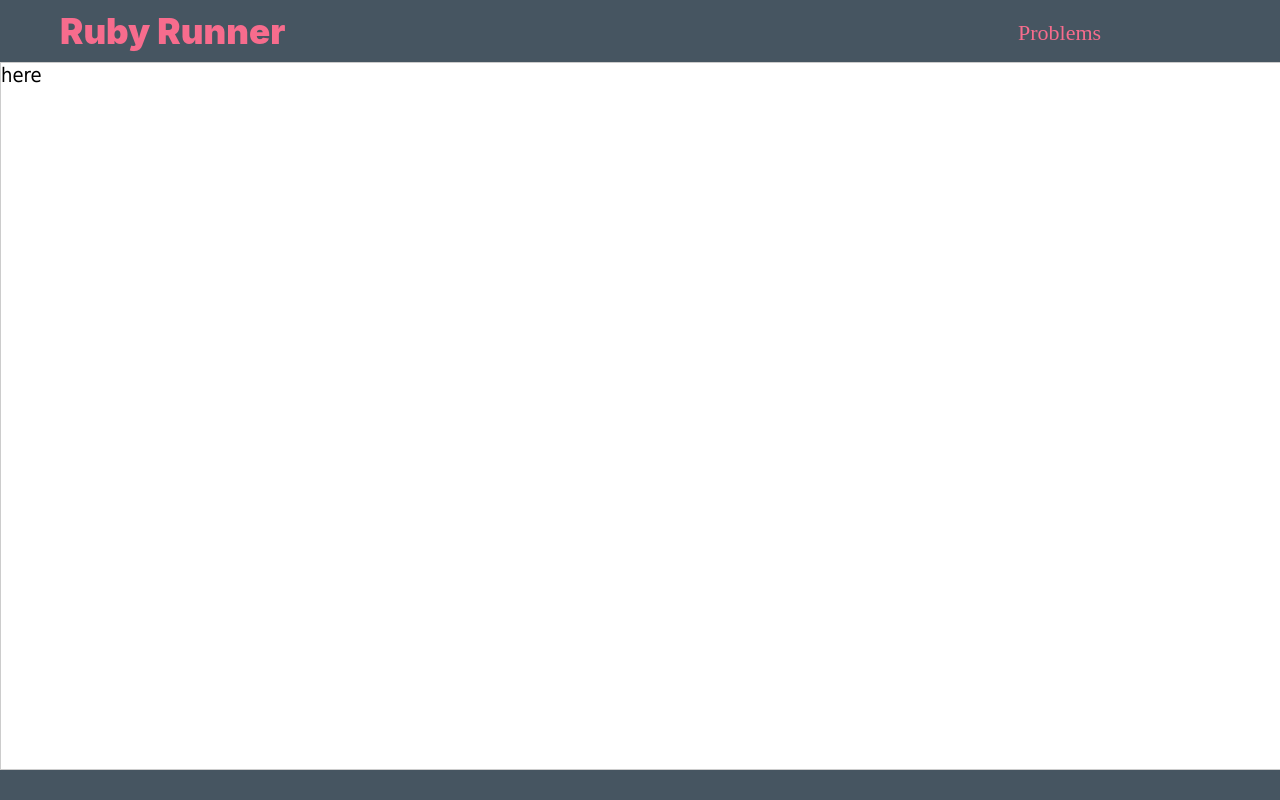
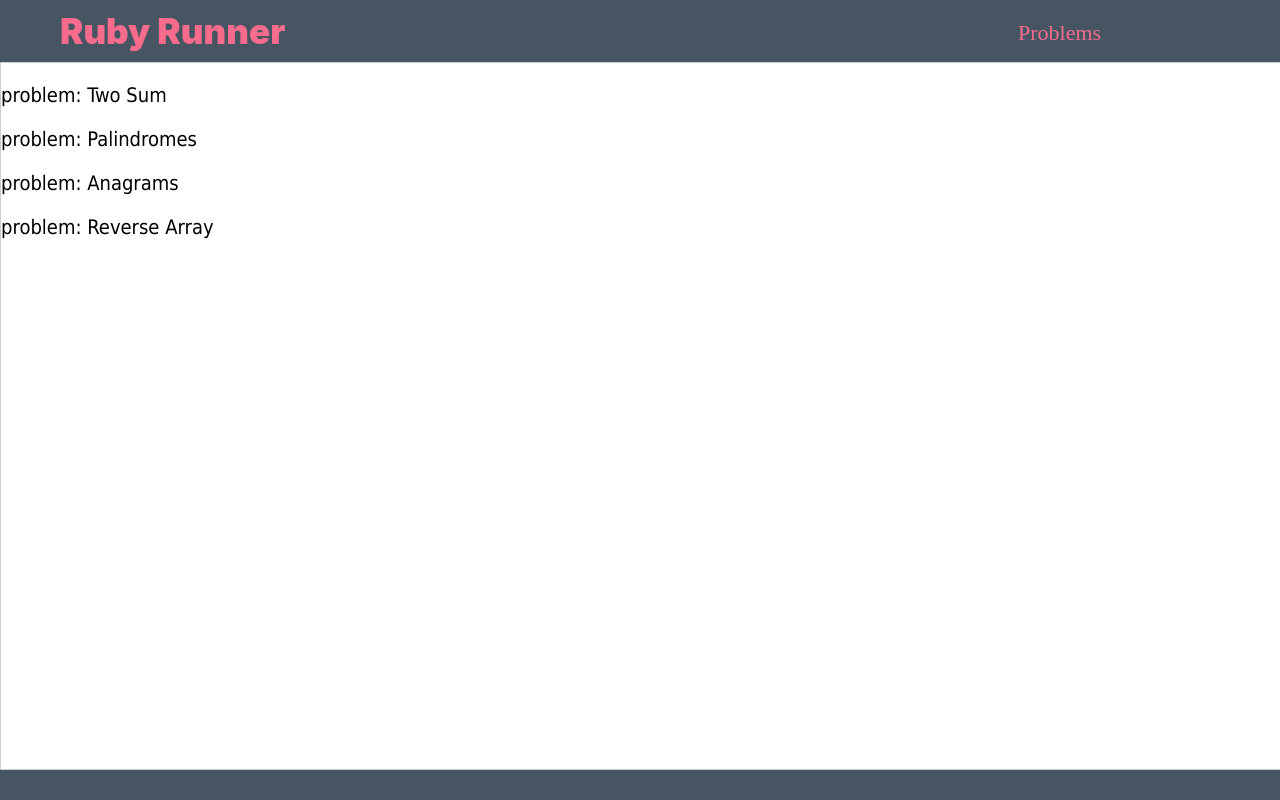
Before and after one commit to bmartinson5/ruby-IDE, a React (Create React App) app: page / in a window 1280 px wide. Both pictures are taken after a click on the link "Problems". Built offline with nearby package versions, Linux system fonts and the light colour scheme; no server answers.

Commit message:
clicking on problem in problem list routes to editor for selected problem

```diff
--- a/src/components/App.js
+++ b/src/components/App.js
@@ -11,7 +11,7 @@ class App extends Component {
   constructor(props){
     super(props)
     this.state = {
-      currentProblem: 0,
+      selectedProblem: 0,
       currentPage: "editor"
     }
   }
@@ -29,6 +29,13 @@ class App extends Component {
     this.setState({currentPage: pageName})
   }
 
+  loadProblem = (problemNumber) => {
+    this.setState({
+      currentPage: "editor",
+      selectedProblem: problemNumber
+    })
+  }
+
         //  <span>Loading: takes a few seconds for the server to start at first</span>
         // <CodeRunner  savedTests={this.state.savedTests[this.state.currentProblem]} codeOutput={this.state.codeOutput} />
   render(){
@@ -36,15 +43,15 @@ class App extends Component {
       <div className="app-container">
         <Grid container direction="column" spacing={30}>
           <Grid item xs={12}>
-          <Navbar changePage={this.changePage}/>
+            <Navbar changePage={this.changePage}/>
           </Grid>
           <Grid item xs={12}>
-          {this.state.currentPage === "problemsList" && <ProblemsList />}
-          {this.state.currentPage === "editor" && <EditorControl />}
+            {this.state.currentPage === "problemsList" && <ProblemsList loadProblem={this.loadProblem}/>}
+            {this.state.currentPage === "editor" && <EditorControl selectedProblem={this.state.selectedProblem}/>}
           </Grid>
           <Grid item xs={12}>
-          <footer>
-          </footer>
+            <footer>
+            </footer>
           </Grid>
         </Grid>
       </div>
--- a/src/components/EditorControl.js
+++ b/src/components/EditorControl.js
@@ -15,8 +15,9 @@ import Loader from 'react-loader-spinner'
 class EditorControl extends Component {
   constructor(props){
     super(props)
+    console.log(this.props.selectedProblem);
     this.state = {
-      currentProblem: 0,
+      currentProblem: this.props.selectedProblem,
       codeOutput: "",
       savedTests: ["", "", "", "", ""],
       loading: false,
@@ -108,7 +109,7 @@ class EditorControl extends Component {
       <div className="editor-container">
         <Grid container direction="row">
           <Grid item xs>
-            <ProblemSuggestions callback={this.handleProblemChange}/>
+            <ProblemSuggestions callback={this.handleProblemChange} problemIndex={this.state.currentProblem}/>
           </Grid>
           <Grid item xs={6}>
             <Editor handleRunCode={this.handleRunCode}
--- a/src/components/ProblemSuggestion.js
+++ b/src/components/ProblemSuggestion.js
@@ -1,7 +1,7 @@
 import React from "react";
 import "../css/App.css";
 
-export default class Editor extends React.Component {
+export default class ProblemSuggestion extends React.Component {
   constructor(props) {
     super(props)
     this.state = {
--- a/src/components/ProblemSuggestions.js
+++ b/src/components/ProblemSuggestions.js
@@ -5,12 +5,12 @@ import {problem_names} from '../helpers/default_problems'
 import {descriptions} from '../helpers/descriptions'
 
 
-export default class Editor extends React.Component {
+export default class ProblemSuggestions extends React.Component {
   constructor(props) {
     super(props)
     this.state = {
       problems: problem_names,
-      clickedProblem: 0
+      clickedProblem: this.props.problemIndex
     }
   }
 
--- a/src/components/ProblemsList.js
+++ b/src/components/ProblemsList.js
@@ -1,18 +1,32 @@
 import React, {Component} from 'react';
 import '../css/Navbar.css';
+import {problem_names} from '../helpers/default_problems'
 
-class Navbar extends Component {
-  constructor(props){
+class ProblemsList extends Component {
+  constructor(props) {
     super(props)
+    this.state = {
+      problems: problem_names,
+      clickedProblem: 0
+    }
+  }
+
+  handleProblemSelection = (index) => {
+    this.setState({
+      clickedProblem: index
+    })
+    this.props.callback(index);
   }
 
   render(){
     return (
       <div className="problems-list">
-      here
+        {this.state.problems.map((problem, index) => (
+            <a onClick={() => this.props.loadProblem(index)}><p>problem: {problem}</p></a>
+        ))}
       </div>
-    );
+    )
   }
 }
 
-export default Navbar;
+export default ProblemsList;
```
